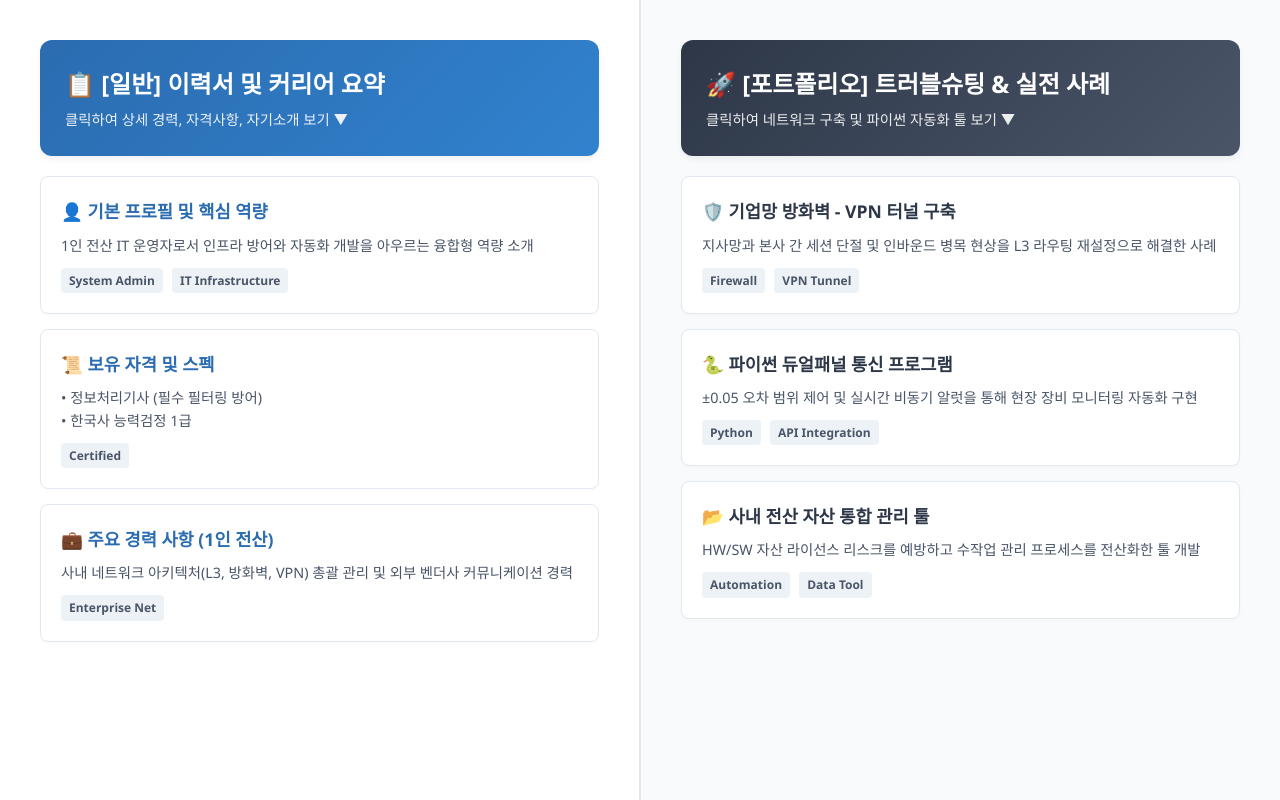
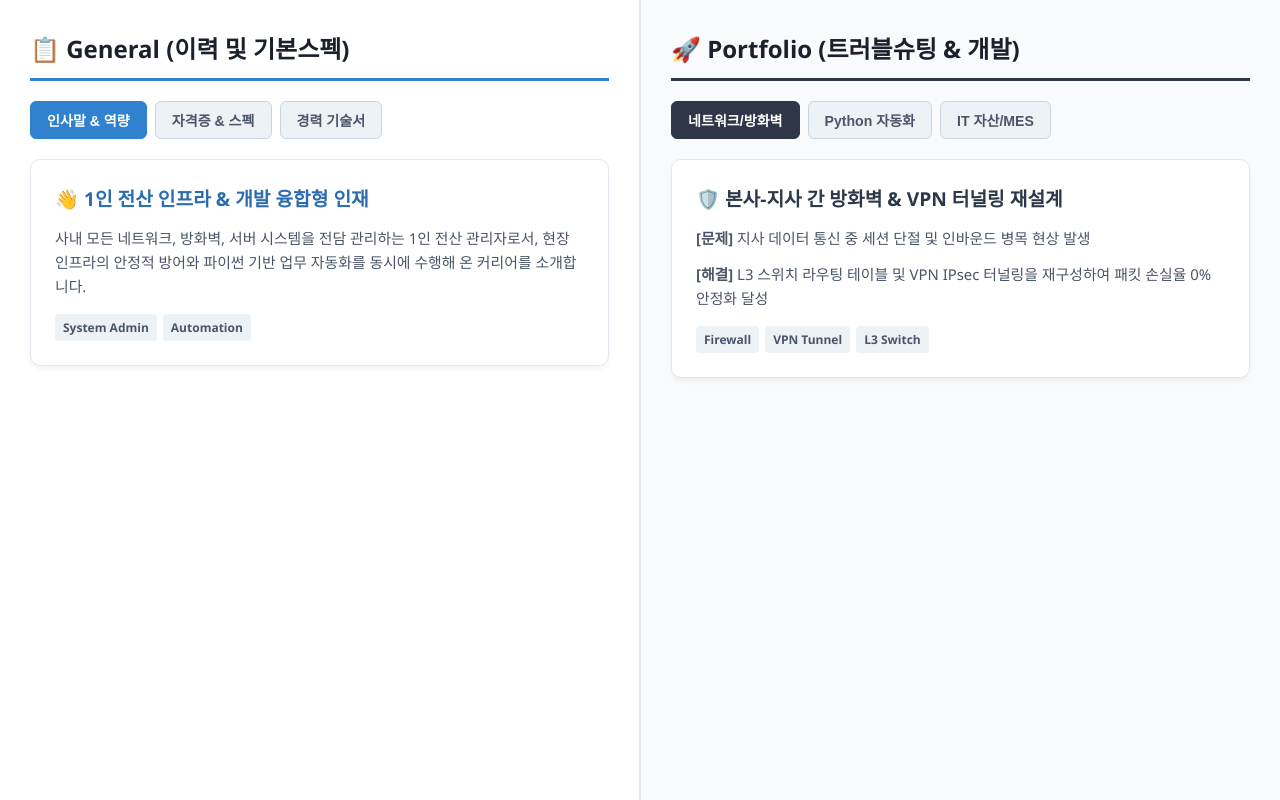
Before and after one commit to respectrt/popol.wr, a plain HTML site: page index.html in a window 1280 px wide. Drawn offline with Linux system fonts and the light colour scheme.

Commit message:
Update index.html

```diff
--- a/index.html
+++ b/index.html
@@ -18,130 +18,154 @@
             line-height: 1.6;
         }
 
-        /* 전체 5:5 좌우 분할 컨테이너 (PC 기준) */
+        /* 5:5 레이아웃 */
         .main-container {
             display: flex;
-            min-height: 100vh;
+            height: 100vh;
             width: 100vw;
+            overflow: hidden;
         }
 
-        /* 좌우 각각의 메인 패널 (50%씩 차지) */
         .panel {
             flex: 1;
-            padding: 40px;
+            display: flex;
+            flex-direction: column;
+            padding: 30px;
             overflow-y: auto;
         }
 
-        /* 왼쪽 패널: 일반 (이력서/자기소개 등) */
+        /* 패널 구별 색상 */
         .left-panel {
             background-color: #ffffff;
             border-right: 2px solid #e2e8f0;
         }
 
-        /* 오른쪽 패널: 포트폴리오 (트러블슈팅/프로젝트 등) */
         .right-panel {
             background-color: #f8fafc;
         }
 
-        /* 패널 대분류 헤더 (클릭 시 하위 중분류 토글) */
-        .panel-header {
-            background: linear-gradient(135deg, #2b6cb0, #3182ce);
-            color: white;
-            padding: 25px;
-            border-radius: 12px;
-            cursor: pointer;
-            box-shadow: 0 4px 6px rgba(0, 0, 0, 0.05);
-            transition: transform 0.2s, box-shadow 0.2s;
+        .panel-title {
+            font-size: 1.5rem;
+            font-weight: 700;
             margin-bottom: 20px;
+            padding-bottom: 10px;
+            border-bottom: 3px solid #3182ce;
+            color: #1a202c;
         }
 
-        .right-panel .panel-header {
-            background: linear-gradient(135deg, #2d3748, #4a5568);
+        .right-panel .panel-title {
+            border-bottom-color: #2d3748;
         }
 
-        .panel-header:hover {
-            transform: translateY(-2px);
-            box-shadow: 0 6px 12px rgba(0, 0, 0, 0.1);
+        /* 중분류 탭 메뉴 (Tab) */
+        .tab-menu {
+            display: flex;
+            gap: 8px;
+            margin-bottom: 20px;
+            flex-wrap: wrap;
         }
 
-        .panel-header h2 {
-            font-size: 1.5rem;
-            margin-bottom: 5px;
+        .tab-btn {
+            padding: 8px 16px;
+            background-color: #edf2f7;
+            border: 1px solid #cbd5e0;
+            border-radius: 6px;
+            font-size: 0.88rem;
+            font-weight: 600;
+            color: #4a5568;
+            cursor: pointer;
+            transition: all 0.2s ease;
         }
 
-        .panel-header p {
-            font-size: 0.9rem;
-            opacity: 0.9;
+        .tab-btn:hover {
+            background-color: #e2e8f0;
         }
 
-        /* 하위 중분류 및 상세 내용 컨테이너 (초기엔 숨김 또는 접힘) */
-        .sub-content-group {
-            display: none; /* 기본 숨김, 대분류 클릭 시 열림 */
-            margin-top: 15px;
-            animation: fadeIn 0.3s ease-in-out;
-        }
-
-        .sub-content-group.active {
-            display: block;
-        }
-
-        /* 중분류 카드 아이템 */
-        .sub-card {
-            background: #ffffff;
-            border: 1px solid #e2e8f0;
-            border-radius: 8px;
-            padding: 20px;
-            margin-bottom: 15px;
-            box-shadow: 0 2px 4px rgba(0,0,0,0.02);
-            transition: border-color 0.2s;
-        }
-
-        .sub-card:hover {
+        .left-panel .tab-btn.active {
+            background-color: #3182ce;
+            color: #ffffff;
             border-color: #3182ce;
         }
 
-        .sub-card h3 {
-            font-size: 1.1rem;
-            color: #2b6cb0;
-            margin-bottom: 8px;
+        .right-panel .tab-btn.active {
+            background-color: #2d3748;
+            color: #ffffff;
+            border-color: #2d3748;
         }
 
-        .right-panel .sub-card h3 {
+        /* 상세 데이터 카드 컨테이너 */
+        .content-area {
+            flex: 1;
+        }
+
+        .detail-card {
+            display: none;
+            background: #ffffff;
+            border: 1px solid #e2e8f0;
+            border-radius: 10px;
+            padding: 24px;
+            box-shadow: 0 4px 6px -1px rgba(0, 0, 0, 0.05);
+        }
+
+        .detail-card.active {
+            display: block;
+            animation: fadeIn 0.25s ease-in-out;
+        }
+
+        .right-panel .detail-card {
+            background: #ffffff;
+        }
+
+        .detail-card h3 {
+            font-size: 1.2rem;
+            color: #2b6cb0;
+            margin-bottom: 12px;
+        }
+
+        .right-panel .detail-card h3 {
             color: #2d3748;
         }
 
-        .sub-card p {
-            font-size: 0.9rem;
+        .detail-card p {
+            font-size: 0.93rem;
             color: #4a5568;
-            margin-bottom: 10px;
+            margin-bottom: 12px;
         }
 
-        /* 태그 스타일 */
+        .tag-group {
+            display: flex;
+            gap: 6px;
+            flex-wrap: wrap;
+            margin-top: 15px;
+        }
+
         .tag {
-            display: inline-block;
             background-color: #edf2f7;
             color: #4a5568;
             font-size: 0.75rem;
-            padding: 3px 8px;
+            padding: 4px 8px;
             border-radius: 4px;
             font-weight: 600;
-            margin-right: 5px;
         }
 
         @keyframes fadeIn {
-            from { opacity: 0; transform: translateY(-5px); }
+            from { opacity: 0; transform: translateY(6px); }
             to { opacity: 1; transform: translateY(0); }
         }
 
-        /* 모바일 반응형 (화면이 좁아지면 위아래로 배치) */
+        /* 반응형 모바일 구조 */
         @media (max-width: 768px) {
             .main-container {
                 flex-direction: column;
                 height: auto;
+                overflow: visible;
             }
+
             .panel {
+                height: auto;
                 padding: 20px;
             }
+
             .left-panel {
                 border-right: none;
                 border-bottom: 2px solid #e2e8f0;
@@ -153,88 +177,114 @@
 
     <div class="main-container">
 
-        <!-- [왼쪽 영역] 일반 (이력서, 자소서, 기본 스펙) -->
+        <!-- [좌측 영역] 일반 이력 (General) -->
         <div class="panel left-panel">
-            <!-- 대분류 버튼 -->
-            <div class="panel-header" onclick="toggleSection('left-sub')">
-                <h2>📋 [일반] 이력서 및 커리어 요약</h2>
-                <p>클릭하여 상세 경력, 자격사항, 자기소개 보기 ▼</p>
+            <div class="panel-title">📋 General (이력 및 기본스펙)</div>
+
+            <!-- 중분류 탭 -->
+            <div class="tab-menu">
+                <button class="tab-btn left-tab active" onclick="switchTab('left', 'gen-1', this)">인사말 & 역량</button>
+                <button class="tab-btn left-tab" onclick="switchTab('left', 'gen-2', this)">자격증 & 스펙</button>
+                <button class="tab-btn left-tab" onclick="switchTab('left', 'gen-3', this)">경력 기술서</button>
             </div>
 
-            <!-- 하위 중분류 내용 (클릭 시 펼쳐짐) -->
-            <div id="left-sub" class="sub-content-group active">
-
-                <div class="sub-card">
-                    <h3>👤 기본 프로필 및 핵심 역량</h3>
-                    <p>1인 전산 IT 운영자로서 인프라 방어와 자동화 개발을 아우르는 융합형 역량 소개</p>
-                    <span class="tag">System Admin</span>
-                    <span class="tag">IT Infrastructure</span>
+            <!-- 상세 데이터 -->
+            <div class="content-area">
+                <div id="gen-1" class="detail-card left-card active">
+                    <h3>👋 1인 전산 인프라 & 개발 융합형 인재</h3>
+                    <p>사내 모든 네트워크, 방화벽, 서버 시스템을 전담 관리하는 1인 전산 관리자로서, 현장 인프라의 안정적 방어와 파이썬 기반 업무 자동화를 동시에 수행해 온 커리어를 소개합니다.</p>
+                    <div class="tag-group">
+                        <span class="tag">System Admin</span>
+                        <span class="tag">Automation</span>
+                    </div>
                 </div>
 
-                <div class="sub-card">
-                    <h3>📜 보유 자격 및 스펙</h3>
-                    <p>• 정보처리기사 (필수 필터링 방어)<br>• 한국사 능력검정 1급</p>
-                    <span class="tag">Certified</span>
+                <div id="gen-2" class="detail-card left-card">
+                    <h3>📜 보유 자격 및 검증된 스펙</h3>
+                    <p>• <strong>정보처리기사:</strong> 컴퓨터공학 및 공채 서류 검증 방어용 필수 자격</p>
+                    <p>• <strong>한국사능력검정 1급:</strong> 대기업/공기업 기본 스펙 필터링 완전 충족</p>
+                    <div class="tag-group">
+                        <span class="tag">Certified</span>
+                        <span class="tag">Qualification</span>
+                    </div>
                 </div>
 
-                <div class="sub-card">
-                    <h3>💼 주요 경력 사항 (1인 전산)</h3>
-                    <p>사내 네트워크 아키텍처(L3, 방화벽, VPN) 총괄 관리 및 외부 벤더사 커뮤니케이션 경력</p>
-                    <span class="tag">Enterprise Net</span>
+                <div id="gen-3" class="detail-card left-card">
+                    <h3>💼 1인 전산 주요 경력 세부 요약</h3>
+                    <p>• 기업망 L3, 방화벽 규칙 구성, VPN 터널링, AP 유지보수 총괄</p>
+                    <p>• 사내 IT 자산 리스크 관리 및 외부 유지보수 벤더사 소통 단창 역할</p>
+                    <div class="tag-group">
+                        <span class="tag">Network Core</span>
+                        <span class="tag">Vendor Management</span>
+                    </div>
                 </div>
-
             </div>
         </div>
 
-        <!-- [오른쪽 영역] 포트폴리오 (트러블슈팅, 자동화 사례) -->
+        <!-- [우측 영역] 실전 포트폴리오 (Portfolio) -->
         <div class="panel right-panel">
-            <!-- 대분류 버튼 -->
-            <div class="panel-header" onclick="toggleSection('right-sub')">
-                <h2>🚀 [포트폴리오] 트러블슈팅 & 실전 사례</h2>
-                <p>클릭하여 네트워크 구축 및 파이썬 자동화 툴 보기 ▼</p>
+            <div class="panel-title">🚀 Portfolio (트러블슈팅 & 개발)</div>
+
+            <!-- 중분류 탭 -->
+            <div class="tab-menu">
+                <button class="tab-btn right-tab active" onclick="switchTab('right', 'port-1', this)">네트워크/방화벽</button>
+                <button class="tab-btn right-tab" onclick="switchTab('right', 'port-2', this)">Python 자동화</button>
+                <button class="tab-btn right-tab" onclick="switchTab('right', 'port-3', this)">IT 자산/MES</button>
             </div>
 
-            <!-- 하위 중분류 내용 (클릭 시 펼쳐짐) -->
-            <div id="right-sub" class="sub-content-group active">
-
-                <div class="sub-card">
-                    <h3>🛡️ 기업망 방화벽 - VPN 터널 구축</h3>
-                    <p>지사망과 본사 간 세션 단절 및 인바운드 병목 현상을 L3 라우팅 재설정으로 해결한 사례</p>
-                    <span class="tag">Firewall</span>
-                    <span class="tag">VPN Tunnel</span>
+            <!-- 상세 데이터 -->
+            <div class="content-area">
+                <div id="port-1" class="detail-card right-card active">
+                    <h3>🛡️ 본사-지사 간 방화벽 & VPN 터널링 재설계</h3>
+                    <p><strong>[문제]</strong> 지사 데이터 통신 중 세션 단절 및 인바운드 병목 현상 발생</p>
+                    <p><strong>[해결]</strong> L3 스위치 라우팅 테이블 및 VPN IPsec 터널링을 재구성하여 패킷 손실율 0% 안정화 달성</p>
+                    <div class="tag-group">
+                        <span class="tag">Firewall</span>
+                        <span class="tag">VPN Tunnel</span>
+                        <span class="tag">L3 Switch</span>
+                    </div>
                 </div>
 
-                <div class="sub-card">
-                    <h3>🐍 파이썬 듀얼패널 통신 프로그램</h3>
-                    <p>±0.05 오차 범위 제어 및 실시간 비동기 알럿을 통해 현장 장비 모니터링 자동화 구현</p>
-                    <span class="tag">Python</span>
-                    <span class="tag">API Integration</span>
+                <div id="port-2" class="detail-card right-card">
+                    <h3>🐍 파이썬 듀얼패널 통신 & 비동기 알럿 프로그램</h3>
+                    <p><strong>[개요]</strong> 현장 모니터링 데이터의 오차 범위(±0.05) 수동 검수를 자동화하기 위한 툴 개발</p>
+                    <p><strong>[성과]</strong> 데이터 실시간 통신 및 비동기 알럿을 적용해 이상 발생 시 즉시 대응 프로세스 확립</p>
+                    <div class="tag-group">
+                        <span class="tag">Python</span>
+                        <span class="tag">API</span>
+                        <span class="tag">Async Alert</span>
+                    </div>
                 </div>
 
-                <div class="sub-card">
-                    <h3>📂 사내 전산 자산 통합 관리 툴</h3>
-                    <p>HW/SW 자산 라이선스 리스크를 예방하고 수작업 관리 프로세스를 전산화한 툴 개발</p>
-                    <span class="tag">Automation</span>
-                    <span class="tag">Data Tool</span>
+                <div id="port-3" class="detail-card right-card">
+                    <h3>📂 사내 전산 자산 및 MES 연동 툴 구축</h3>
+                    <p><strong>[개요]</strong> 파편화된 사내 전산 HW/SW 자산을 데이터화하여 체계적으로 추적 관리</p>
+                    <p><strong>[성과]</strong> 기업 라이선스 정품 준수 리스크 차단 및 1인 전산 자산 관리 이력 투명화</p>
+                    <div class="tag-group">
+                        <span class="tag">Asset Management</span>
+                        <span class="tag">System Control</span>
+                    </div>
                 </div>
-
             </div>
         </div>
 
     </div>
 
-    <!-- 대분류 클릭 시 하위 내용 토글(열고 닫기) 자바스크립트 -->
+    <!-- 탭 전환 자바스크립트 로직 -->
     <script>
-        function toggleSection(sectionId) {
-            const target = document.getElementById(sectionId);
-            // 현재 열려있으면 닫고, 닫혀있으면 염
-            if (target.classList.contains('active')) {
-                target.classList.remove('active');
-            } else {
-                target.classList.add('active');
-            }
+        function switchTab(side, cardId, btnElement) {
+            // 해당 패널 내의 모든 카드 숨기기
+            const cards = document.querySelectorAll(`.${side}-card`);
+            cards.forEach(card => card.classList.remove('active'));
+
+            // 해당 패널 내의 모든 탭 버튼 비활성화
+            const buttons = document.querySelectorAll(`.${side}-tab`);
+            buttons.forEach(btn => btn.classList.remove('active'));
+
+            // 선택한 카드 및 탭 활성화
+            document.getElementById(cardId).classList.add('active');
+            btnElement.classList.add('active');
         }
     </script>
-
 </body>
 </html>
```
